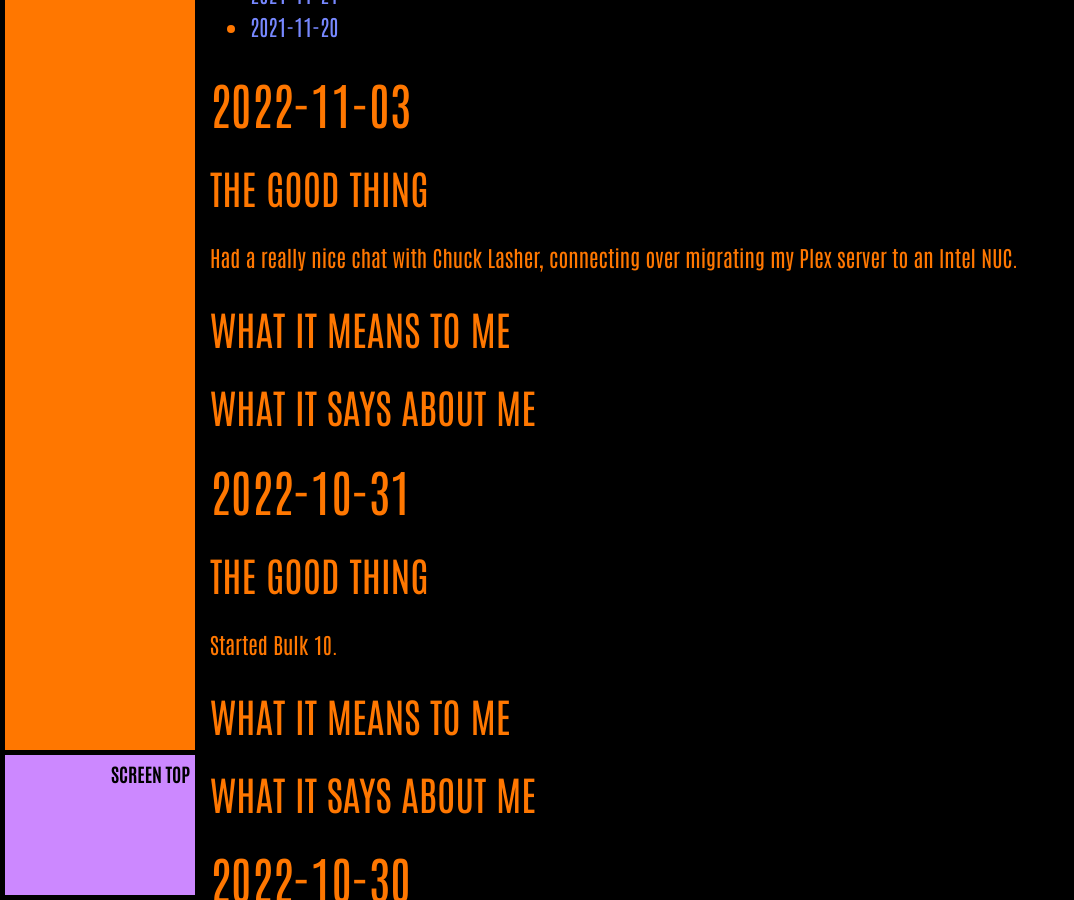
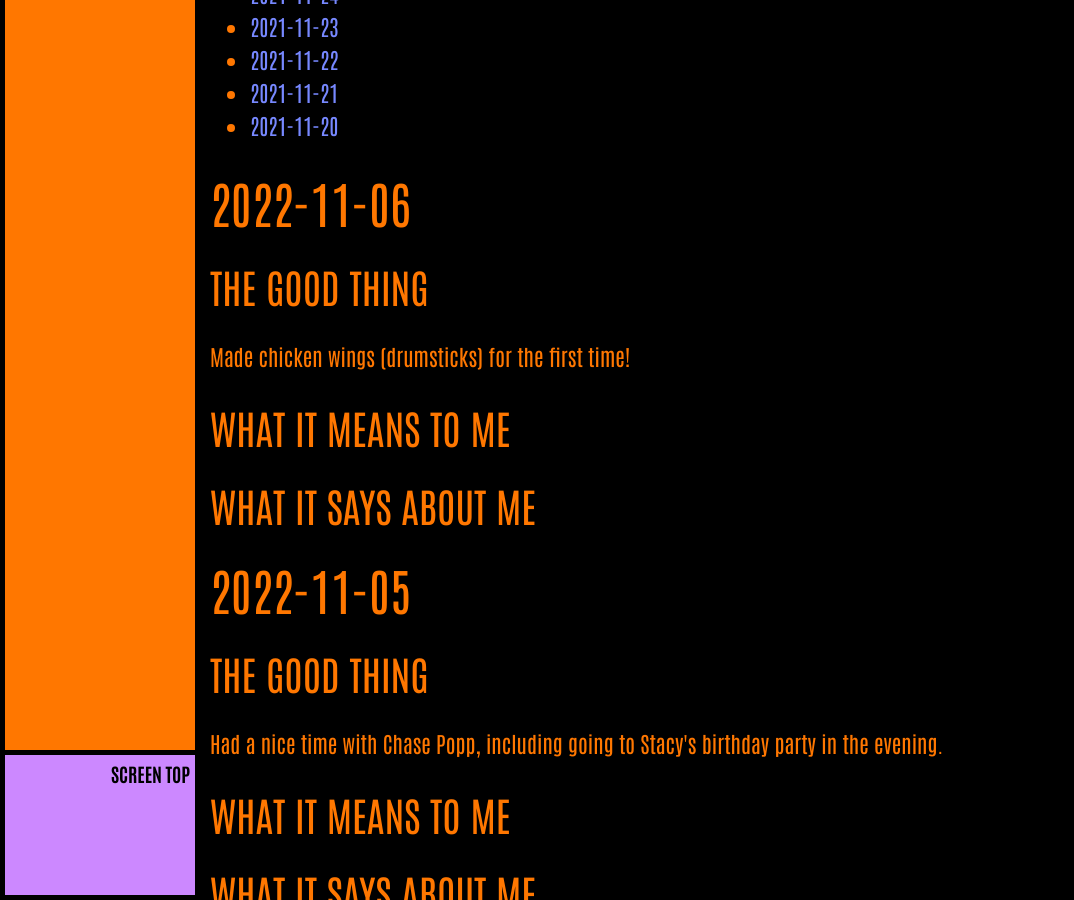
Before and after one commit to ArthurZey/arthurzey.github.io, a Jekyll site: the page built from _pages/one-good-thing.md, in a window 1280 px wide and 900 px high, scrolled down 7318 px. Shown: the whole window, without its empty margins (0-1074 px from the left). Built offline with Jekyll 4.4.1, drawn with Linux system fonts in a browser that asks for light colours; some of the changed text lies outside the part shown.

Commit message:
added stubs for 2022-11-04 2022-11-05 2022-11-06

```diff
--- a/_pages/one-good-thing.md
+++ b/_pages/one-good-thing.md
@@ -13,6 +13,33 @@
 {:toc}
 {::options toc_levels="2" /}
 
+## 2022-11-06
+### The Good Thing
+Made chicken wings (drumsticks) for the first time!
+### What It Means to Me
+
+### What It Says about Me
+
+
+
+## 2022-11-05
+### The Good Thing
+Had a nice time with Chase Popp, including going to Stacy's birthday party in the evening.
+### What It Means to Me
+
+### What It Says about Me
+
+
+
+## 2022-11-04
+### The Good Thing
+Kevin Nuckolls gave me an awesome Docker overview/tutorial.
+### What It Means to Me
+
+### What It Says about Me
+
+
+
 ## 2022-11-03
 ### The Good Thing
 Had a really nice chat with Chuck Lasher, connecting over migrating my Plex server to an Intel NUC.
```
Also changed, not shown: other parts of _pages/one-good-thing.md (+1 -1 lines).
